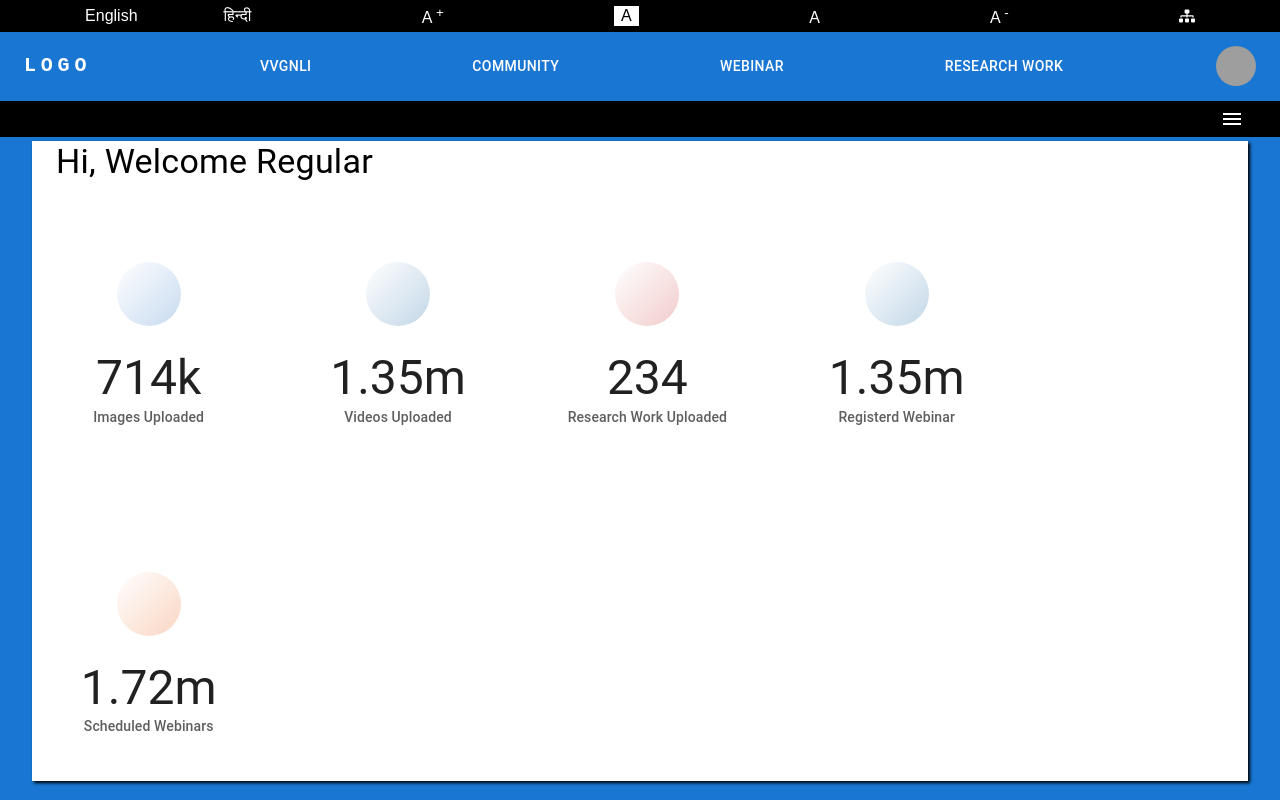
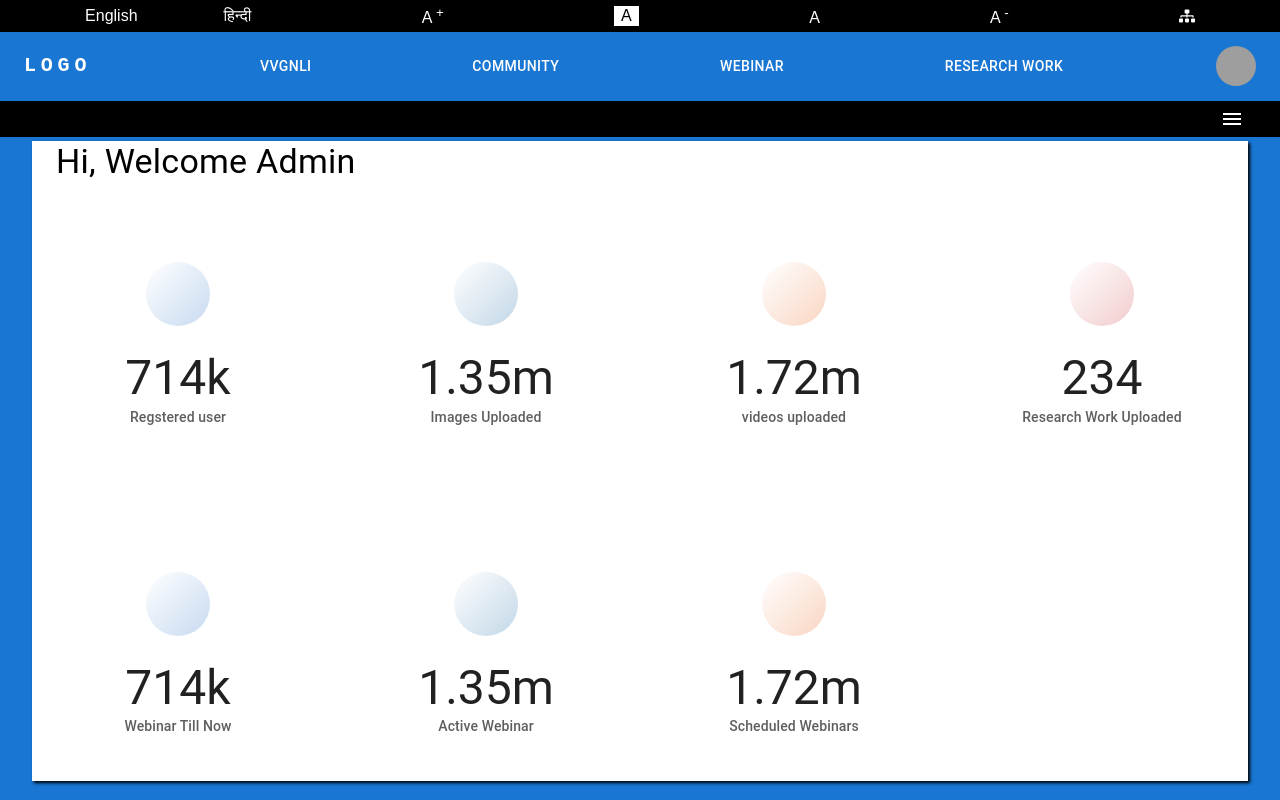
Before and after one commit to Rishabh32700/sih_copy, a React (Create React App) app in the folder sih/: page /dashboard in a window 1280 px wide. Built offline with nearby package versions, Linux system fonts and the light colour scheme; grey boxes are pictures that could not be loaded; what react-swipeable-views-utils, unsplash-js would draw is missing.

Commit message:
Nand Commits fixed  table head verified field

```diff
--- a/sih/src/pages/dashboard/main__content__dashboard/DashboardMainContent.jsx
+++ b/sih/src/pages/dashboard/main__content__dashboard/DashboardMainContent.jsx
@@ -13,7 +13,7 @@ import DashboardModalImages from '../pages/community/DashboardModalImages'
 const DashboardMainContent = () => {
 
   const myGlobalDataForDashboardMainMenu = useContext(gData);
-  const isAdmin=false;
+  const isAdmin=true;
 
   return (
     <>
--- a/sih/src/pages/dashboard/pages/community/DashboardCommunity.jsx
+++ b/sih/src/pages/dashboard/pages/community/DashboardCommunity.jsx
@@ -192,7 +192,7 @@ const DashboardCommunityVideos = ({ isAdmin }) => {
                   <StyledTableCell align="left">Category</StyledTableCell>
                   <StyledTableCell align="left">Date</StyledTableCell>
                   <StyledTableCell align="left">Post Link</StyledTableCell>
-                  <StyledTableCell align="left">Status</StyledTableCell>
+                  <StyledTableCell align="left">Verified</StyledTableCell>
                   {isAdmin && (
                     <StyledTableCell align="left">Action</StyledTableCell>
                   )}
--- a/sih/src/pages/dashboard/pages/community/DashboardCommunityImages.jsx
+++ b/sih/src/pages/dashboard/pages/community/DashboardCommunityImages.jsx
@@ -181,7 +181,7 @@ const DashboardCommunityImages = ({isAdmin}) => {
                   <StyledTableCell align="left">Category</StyledTableCell>
                   <StyledTableCell align="left">Date</StyledTableCell>
                   <StyledTableCell align="left">Post Link</StyledTableCell>
-                  <StyledTableCell align="left">Status</StyledTableCell>
+                  <StyledTableCell align="left">Verified</StyledTableCell>
                   {isAdmin && (
                     <StyledTableCell align="left">Action</StyledTableCell>
                   )}
```
